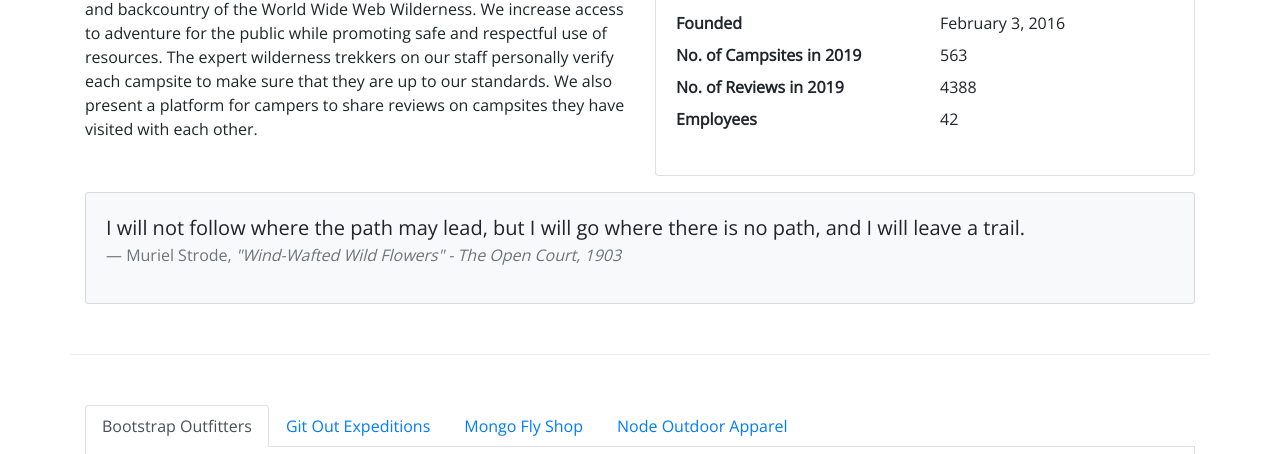
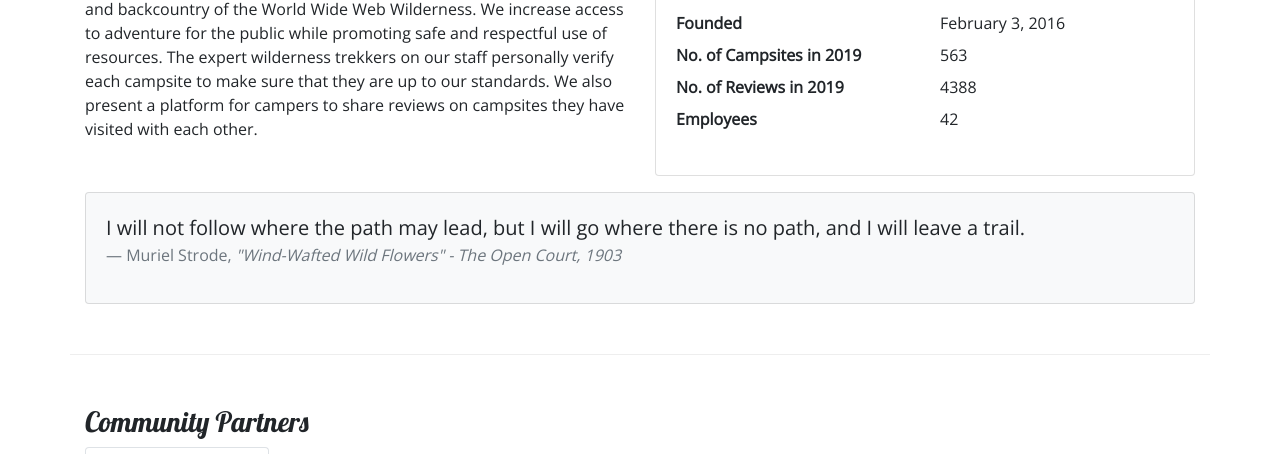
Before and after one commit to IanSLosch/nucampbootstrap, a website: page aboutus.html in a window 1280 px wide. Shown: the part 474-928 px from the top of the page. Drawn offline with nearby package versions, Linux system fonts and the light colour scheme.

Commit message:
Nav Component and Tabs: final

```diff
--- a/aboutus.html
+++ b/aboutus.html
@@ -98,8 +98,10 @@
             </div>
         </div>
 
+
         <div class="row row-content">
             <div class="col">
+                <h3>Community Partners</h3>
                 <ul class="nav nav-tabs">
                     <li class="nav-item">
                         <a class="nav-link active" href="#bootstrap" role="tab" data-toggle="tab">Bootstrap Outfitters</a>
```
